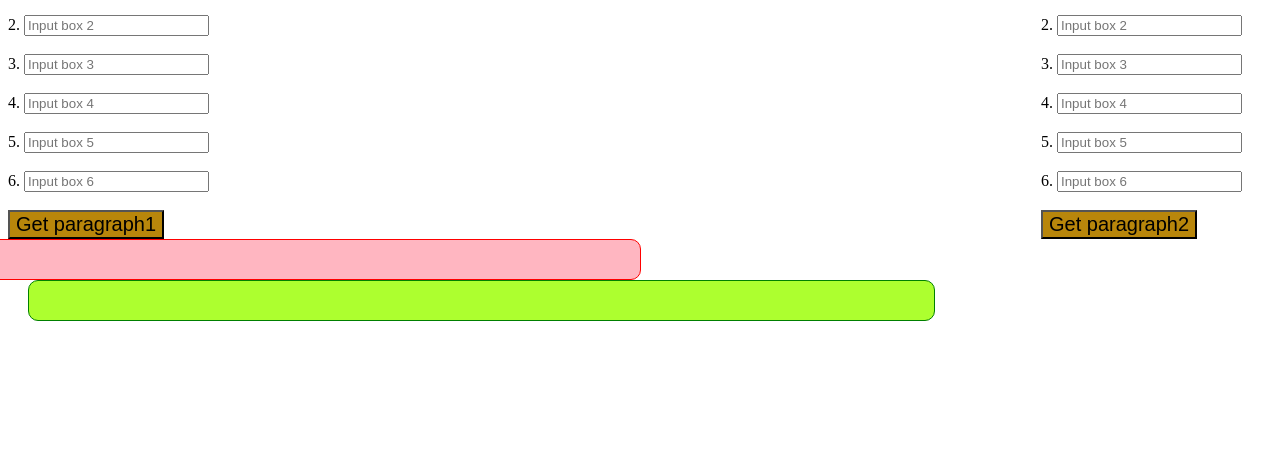
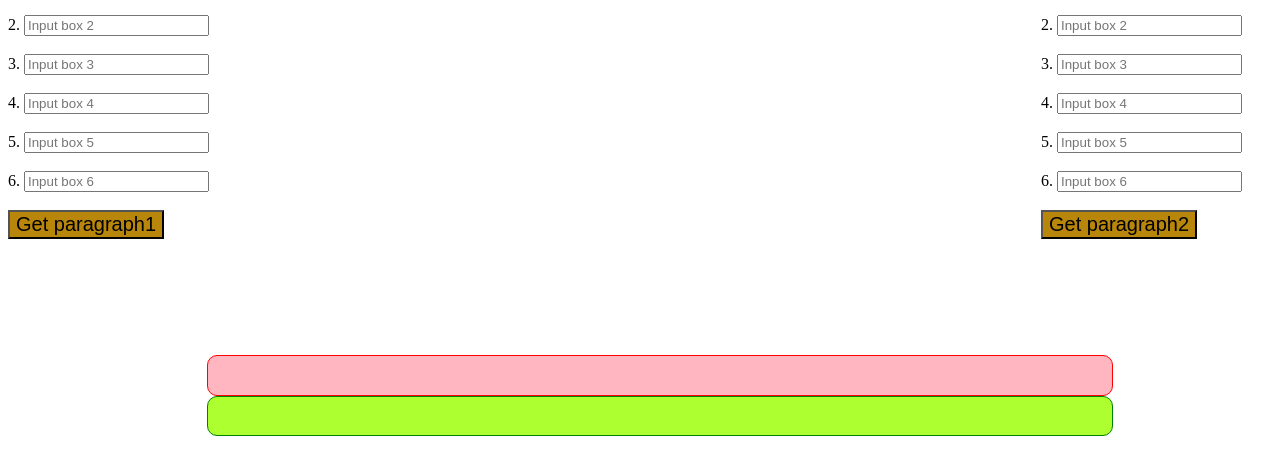
Before and after one commit to JeffreyAlan699/Project-80a, a plain HTML site: page index.html in a window 1280 px wide. Shown: the part 90-564 px from the top of the page. Drawn offline with Linux system fonts and the light colour scheme.

Commit message:
Add files via upload

```diff
--- a/index.html
+++ b/index.html
@@ -5,7 +5,6 @@
         <script src="main.js"></script>
     </head>
     <body>
-        <centre>
         <h1>BUILDING PARAGRAPHS USING JOIN FUNCTION</h1>
         <div style="float: left;">
             <span>1.</span>
@@ -52,12 +51,13 @@
             <button onclick="getparagraph2()">Get paragraph2</button>
             </div>
             </div>
-        </centre>
-        <div id="div1" style="float: left;">
+        <center>
+        <div id="div1">
             <h3 id="showparagraph1"></h3>
         </div>
-        <div id="div2" style="float: left;">
+        <div id="div2">
             <h3 id="showparagraph2"></h3>
         </div>
+        </center>
     </body>
 </html>
--- a/style.css
+++ b/style.css
@@ -3,13 +3,14 @@ button{
     font-size: 20px;
 }
 #div1{
+    margin-top: 400px;
 	border: 1px solid red;
     padding: 10px;
 	background-color: lightpink;
 	border-radius: 10px;
     width: 70%;
-    transform: translateY(320px);
-    transform: translateX(-475px);
+    transform: translateY(400px);
+    transform: translateX(20px);
     height: fit-content;
 }
 #div2{
```
